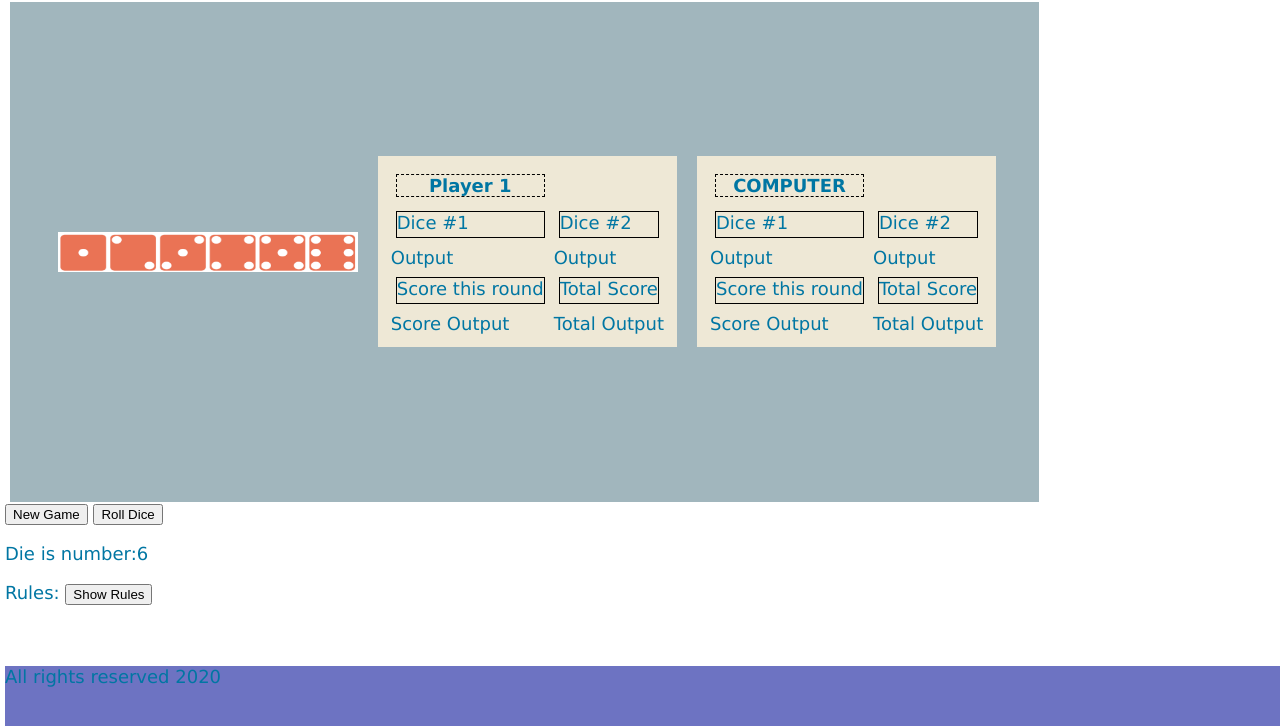
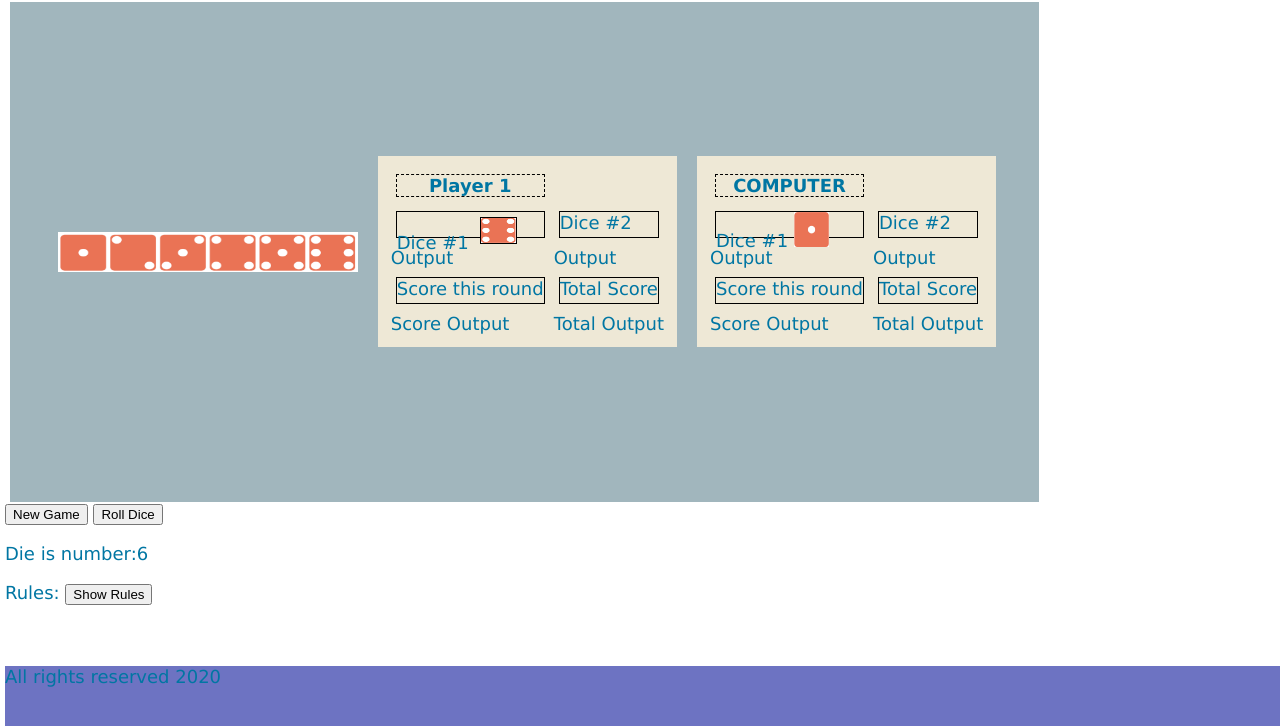
Before and after one commit to biffysix/DiceGameHeaDavBru, a plain HTML site: page index.html in a window 1280 px wide. Shown: the part 74-800 px from the top of the page. Drawn offline with Linux system fonts and the light colour scheme; a web font is replaced by a local one.

Commit message:
Add files via upload
Updated Player1 Dice face when rolled

```diff
--- a/index.html
+++ b/index.html
@@ -29,7 +29,11 @@
                       <th> <div class="div1" >Player 1</div></th>
                   </tr>
                   <tr>
-                      <td> <div class="div2">Dice #1</div> </td>
+                      <td> <div class="div2">Dice #1
+                        <a href="images/Dice1.PNG">
+                            <img class="div2" id="div2" src="images/Dice6.PNG" width="35" height="35">
+                            </a>
+                      </div> </td>
                       <td>  <div class="div3">Dice #2</div> </td>
                   </tr>
                   <tr>
@@ -56,7 +60,11 @@
                     <th> <div class="div21">COMPUTER</div> </th>
                 </tr>
                 <tr>
-                    <td> <div class="div22">Dice #1</div> </td>
+                    <td> <div class="div22">Dice #1
+                            <a href="images/Dice1.PNG">
+                            <img src="images/Dice1.PNG" width="35" height="35">
+                            </a>
+                    </div> </td>
                     <td> <div class="div23" >Dice #2</div> </td>
                 </tr>
                 <tr>
```
